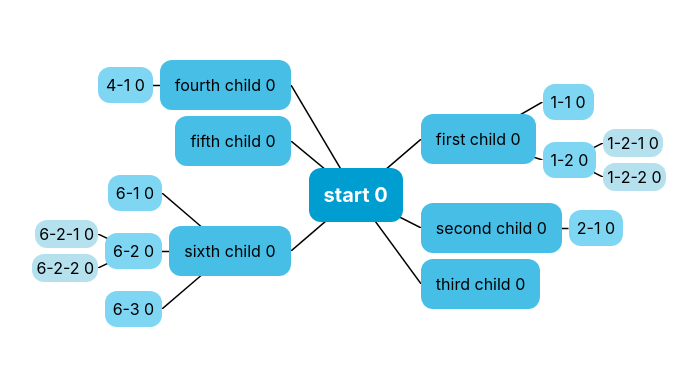
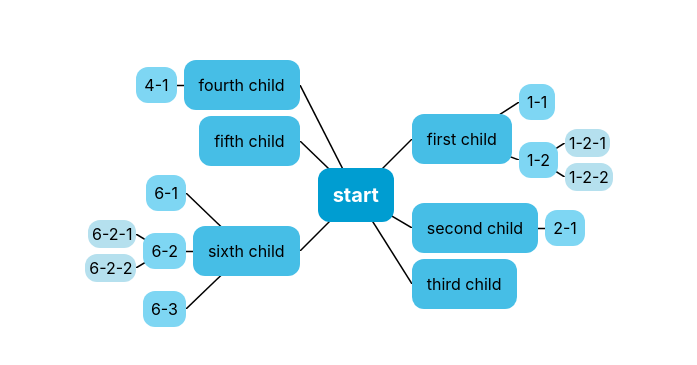
Before and after one commit to svenTheTerrible/mindmapr, a React (Create React App) app: page / in a window 1280 px wide. Shown: the part 205-570 px from the top of the page, without its empty margins (291-988 px from the left). Built offline with nearby package versions, Linux system fonts and the light colour scheme.

Commit message:
Add arrow keys for selection change

```diff
--- a/src/App.css
+++ b/src/App.css
@@ -12,6 +12,7 @@
 
 
 .centerMindmaprItem{
+  transition: 0.2s;
   background-color:rgb(0, 157, 209);
   color: white;
   border-radius: 12px;
@@ -21,19 +22,27 @@
 }
 
 .firstLevelMindmaprItem{
+  transition: 0.2s;
   background-color: rgb(70, 190, 230);
   border-radius: 12px;
   padding: 15px;
 }
 
 .secondLevelMindmaprItem{
+  transition: 0.2s;
   background-color: rgb(126, 214, 243);
   border-radius: 12px;
   padding: 8px;
 }
 
 .thirdLevelMindmaprItem{
+  transition: 0.2s;
   padding: 4px;
   background-color: rgb(181, 224, 238);
   border-radius: 12px;
 }
+
+.selected{
+  background-color: orange;
+  color: #fff;
+}
--- a/src/App.tsx
+++ b/src/App.tsx
@@ -111,6 +111,10 @@ export const App: FC = () => {
     setData(changedData);
   };
 
+  const joinClassNames = (names: Array<string | undefined>): string => {
+    return names.filter((name) => name !== undefined).join(" ");
+  };
+
   const renderItem = (
     item: MindmapData,
     depth: number,
@@ -118,31 +122,51 @@ export const App: FC = () => {
   ): ReactNode => {
     if (depth === 0) {
       return (
-        <div className="centerMindmaprItem">
-          {item.name} {state.isSelected ? 1 : 0}
+        <div
+          className={joinClassNames([
+            "centerMindmaprItem",
+            state.isSelected ? "selected" : undefined,
+          ])}
+        >
+          {item.name}
         </div>
       );
     }
 
     if (depth === 1) {
       return (
-        <div className="firstLevelMindmaprItem">
-          {item.name} {state.isSelected ? 1 : 0}
+        <div
+          className={joinClassNames([
+            "firstLevelMindmaprItem",
+            state.isSelected ? "selected" : undefined,
+          ])}
+        >
+          {item.name}
         </div>
       );
     }
 
     if (depth === 2) {
       return (
-        <div className="secondLevelMindmaprItem">
-          {item.name} {state.isSelected ? 1 : 0}
+        <div
+          className={joinClassNames([
+            "secondLevelMindmaprItem",
+            state.isSelected ? "selected" : undefined,
+          ])}
+        >
+          {item.name}
         </div>
       );
     }
 
     return (
-      <div className="thirdLevelMindmaprItem">
-        {item.name} {state.isSelected ? 1 : 0}
+      <div
+        className={joinClassNames([
+          "thirdLevelMindmaprItem",
+          state.isSelected ? "selected" : undefined,
+        ])}
+      >
+        {item.name}
       </div>
     );
   };
@@ -152,7 +176,8 @@ export const App: FC = () => {
       <div className="mindmapContainer">
         <Mindmapr
           items={data}
-          itemsSelectable={false}
+          itemsSelectable={true}
+          allowSelectionChangeTroughKeyboard={true}
           onChange={handleChange}
           renderItem={renderItem}
         />
--- a/src/mindmapr/Mindmapr.tsx
+++ b/src/mindmapr/Mindmapr.tsx
@@ -1,7 +1,7 @@
 import { ReactNode, useEffect, useMemo, useState } from "react";
 import { ItemGroup } from "./ItemGroup";
 import "./Mindmapr.css";
-import { splitItemsToLeftAndRight } from "./util";
+import { findItemById, splitItemsToLeftAndRight } from "./util";
 import ClickAwayListener from "react-click-away-listener";
 
 export interface HasIdAndChildren {
@@ -17,6 +17,7 @@ interface MindmaprProps<T extends HasIdAndChildren> {
   items: T;
   onChange: (data: T) => void;
   itemsSelectable?: boolean;
+  allowSelectionChangeTroughKeyboard?: boolean;
   renderItem: (data: T, depth: number, state: RenderItemState) => ReactNode;
 }
 
@@ -25,6 +26,7 @@ export const Mindmapr = <T extends HasIdAndChildren>({
   onChange,
   renderItem,
   itemsSelectable,
+  allowSelectionChangeTroughKeyboard,
 }: MindmaprProps<T>) => {
   const [centerItemRef, setCenterItemRef] = useState<HTMLDivElement | null>(
     null
@@ -46,6 +48,89 @@ export const Mindmapr = <T extends HasIdAndChildren>({
       setSelectedItem(undefined);
     }
   }, [itemsSelectable, setSelectedItem]);
+
+  useEffect(() => {
+    const switchSelectionThroughKeypress = (e: KeyboardEvent) => {
+      if (!selectedItem || !allowSelectionChangeTroughKeyboard) {
+        return;
+      }
+
+      const selectedItemIsCenter = selectedItem === items.id;
+      const foundInLeftItems = findItemById(leftItems, selectedItem, items.id);
+      const foundInRightItems = findItemById(
+        rightItems,
+        selectedItem,
+        items.id
+      );
+
+      if (e.key === "ArrowDown") {
+        if (selectedItemIsCenter) {
+          return;
+        }
+        const lowerItem =
+          foundInLeftItems?.lowerElementId ?? foundInRightItems?.lowerElementId;
+        if (lowerItem) {
+          setSelectedItem(lowerItem);
+          return;
+        }
+      }
+
+      if (e.key === "ArrowLeft") {
+        if (selectedItemIsCenter && leftItems.length > 0) {
+          setSelectedItem(leftItems[0].id);
+          return;
+        }
+
+        if (foundInLeftItems && foundInLeftItems.childIds.length > 0) {
+          setSelectedItem(foundInLeftItems.childIds[0]);
+          return;
+        }
+
+        if (foundInRightItems) {
+          setSelectedItem(foundInRightItems.parentId);
+        }
+      }
+
+      if (e.key === "ArrowRight") {
+        if (selectedItemIsCenter && rightItems.length > 0) {
+          setSelectedItem(rightItems[0].id);
+          return;
+        }
+
+        if (foundInRightItems && foundInRightItems.childIds.length > 0) {
+          setSelectedItem(foundInRightItems.childIds[0]);
+          return;
+        }
+
+        if (foundInLeftItems) {
+          setSelectedItem(foundInLeftItems.parentId);
+        }
+      }
+
+      if (e.key === "ArrowUp") {
+        if (selectedItemIsCenter) {
+          return;
+        }
+        const upperItem =
+          foundInLeftItems?.upperElementId ?? foundInRightItems?.upperElementId;
+        if (upperItem) {
+          setSelectedItem(upperItem);
+          return;
+        }
+      }
+    };
+    window.addEventListener("keydown", switchSelectionThroughKeypress);
+    return () => {
+      window.removeEventListener("keydown", switchSelectionThroughKeypress);
+    };
+  }, [
+    allowSelectionChangeTroughKeyboard,
+    selectedItem,
+    setSelectedItem,
+    items,
+    leftItems,
+    rightItems,
+  ]);
 
   const selectCenterItem = () => {
     if (itemsSelectable) {
--- a/src/mindmapr/util.ts
+++ b/src/mindmapr/util.ts
@@ -14,3 +14,34 @@ export const splitItemsToLeftAndRight = <T extends HasIdAndChildren>(
   );
   return { leftItems, rightItems };
 };
+
+export const findItemById = <T extends HasIdAndChildren>(
+  items: T[],
+  wantedId: string | number,
+  parentId: string | number
+):
+  | {
+      parentId: string | number;
+      childIds: Array<string | number>;
+      upperElementId: string | number | undefined;
+      lowerElementId: string | number | undefined;
+    }
+  | undefined => {
+  for (let i = 0; i < items.length; i++) {
+    if (items[i].id === wantedId) {
+      const lowerElementId = items.length > i + 1 ? items[i + 1].id : undefined;
+      const upperElementId = i - 1 >= 0 ? items[i - 1].id : undefined;
+      return {
+        parentId,
+        childIds: items[i].children.map((child) => child.id),
+        lowerElementId,
+        upperElementId,
+      };
+    }
+    const childResult = findItemById(items[i].children, wantedId, items[i].id);
+    if (childResult) {
+      return childResult;
+    }
+  }
+  return;
+};
```
